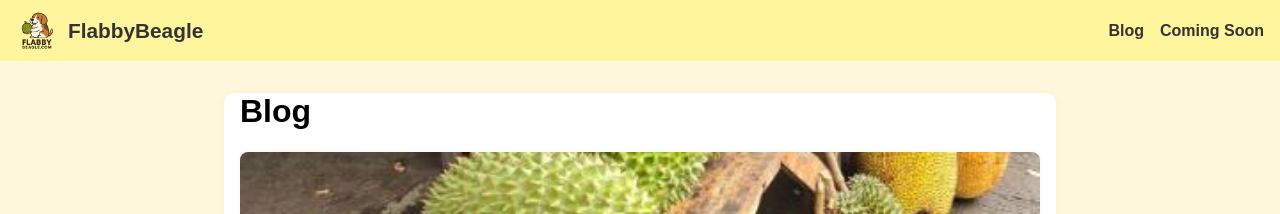
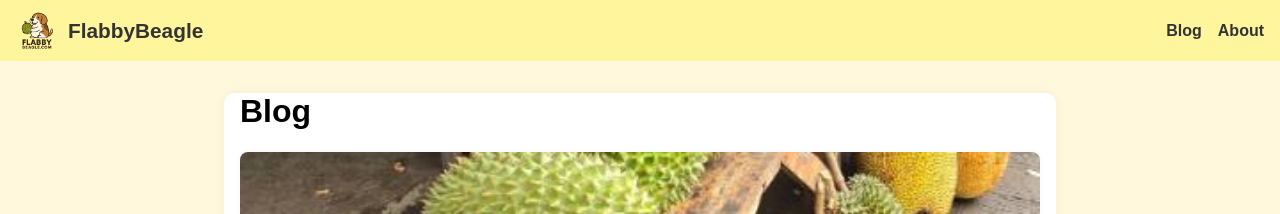
Before and after one commit to yensan57/flabbybeagle, a Jekyll site: the page built from index.md, in a window 1280 px wide. Shown: the top 214 px of the page. Built offline with Jekyll 4.4.1, drawn with Linux system fonts in a browser that asks for light colours.

Commit message:
Update default.html

```diff
--- a/_layouts/default.html
+++ b/_layouts/default.html
@@ -219,7 +219,7 @@
 
       <ul class="nav-menu">
         <li><a href="{{ '/' | relative_url }}">Blog</a></li>
-        <li><a href="{{ '/comingsoon' | relative_url }}">Coming Soon</a></li>
+        <li><a href="{{ '/about' | relative_url }}">About</a></li>
       </ul>
     </nav>
   </header>
```
